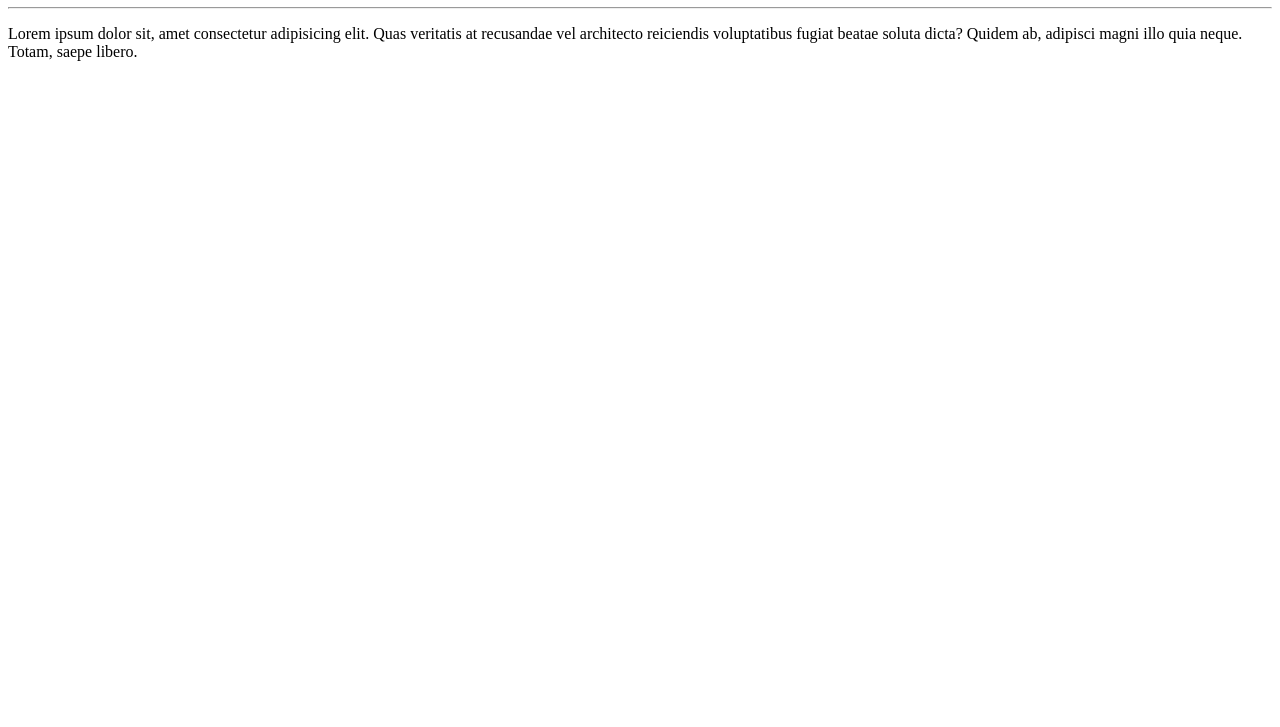
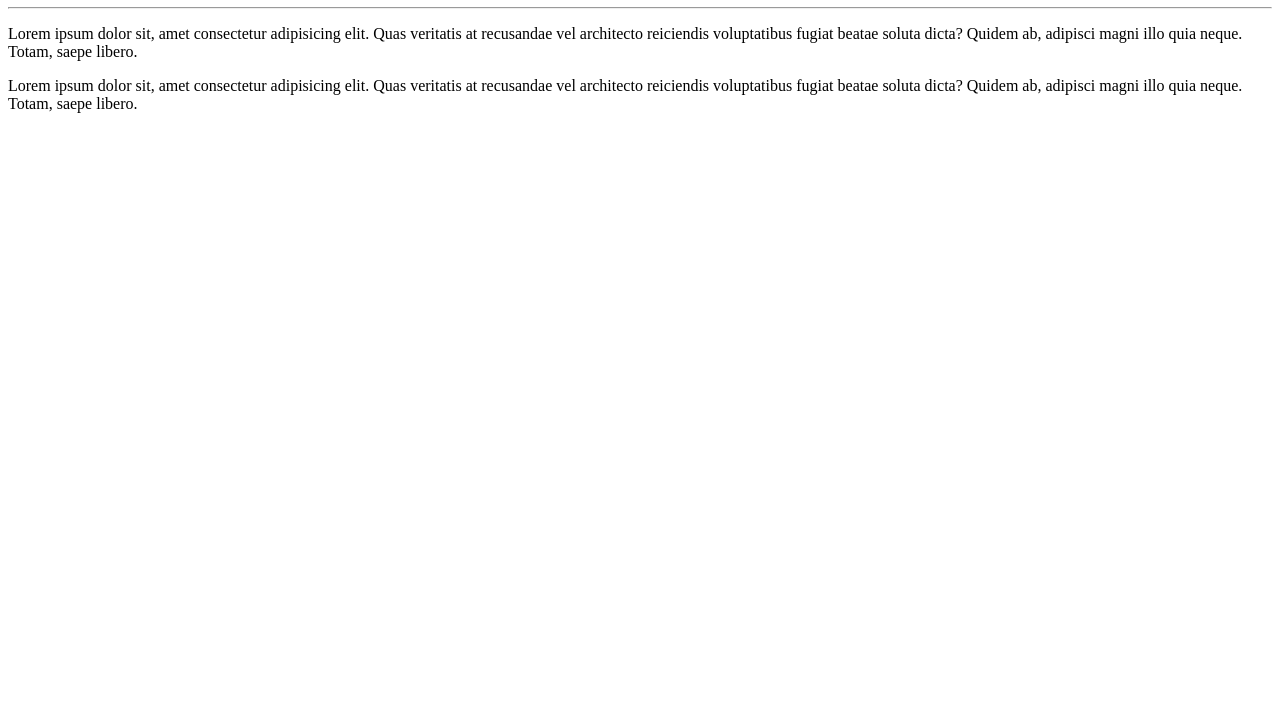
Before and after one commit to joaocarvalhop/Ola-Mundo, a plain HTML site: page site-exemplo/index.html in a window 1280 px wide. Shown: the part 73-800 px from the top of the page. Drawn offline with Linux system fonts and the light colour scheme.

Commit message:
Adicionei um paragrafo

```diff
--- a/site-exemplo/index.html
+++ b/site-exemplo/index.html
@@ -12,5 +12,8 @@
     <p>Lorem ipsum dolor sit, amet consectetur adipisicing elit. Quas veritatis at
     recusandae vel architecto reiciendis voluptatibus fugiat beatae soluta dicta?
     Quidem ab, adipisci magni illo quia neque. Totam, saepe libero.</p>
+    <p>Lorem ipsum dolor sit, amet consectetur adipisicing elit. Quas veritatis at
+    recusandae vel architecto reiciendis voluptatibus fugiat beatae soluta dicta?
+    Quidem ab, adipisci magni illo quia neque. Totam, saepe libero.</p>
 </body>
 </html>
```
